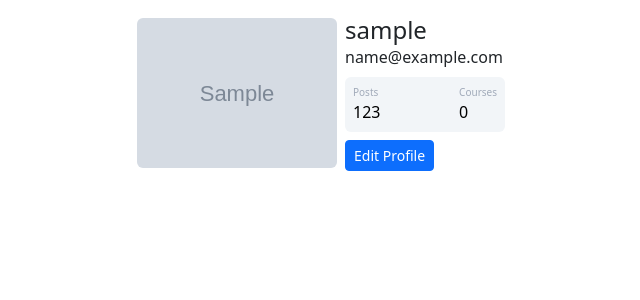
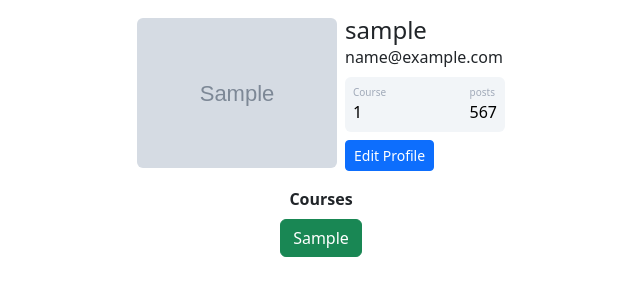
Before and after one commit to tiagocazali/My_Blog_Flask_Site_Project, a Flask app: page /profile in a window 1280 px wide. Shown: the part 56-356 px from the top of the page, without its empty margins (319-959 px from the left). Run offline with Flask 3, Linux system fonts and the light colour scheme; a user stored in the database is signed in; tables that the repository leaves empty hold one stand-in row (values such as "Sample post"); grey boxes marked "Sample" are stand-in pictures.

Commit message:
Show user´s courses in the profile

```diff
--- a/myblog/routes.py
+++ b/myblog/routes.py
@@ -1,3 +1,4 @@
+from re import T
 from flask import render_template, redirect, url_for, flash, request
 from wtforms import EmailField
 from myblog import app, database, bcrypt
@@ -90,10 +91,14 @@ def edit_profile():
         flash("updated Successfully", "alert-success")
         return redirect(url_for("profile"))
     else:
-        #Automatic fill the form with users data
+        # Automatic fill the form with users data
         form_edit_profile.username.data = current_user.username
         form_edit_profile.email.data = current_user.email
-
+        # fill the users courses
+        for course in current_user.courses.split(';'):
+            for field in form_edit_profile:
+                if course in field.label.text:
+                    field.data = True
 
     return render_template("edit_profile.html", photo_profile=photo_profile, form_edit_profile=form_edit_profile)
 
@@ -116,6 +121,10 @@ def update_courses_list(form):
         if "course_" in field.name:
             if field.data:
                 courses_list.append(field.label.text)
+
+    if not courses_list:
+        return "none"
+
     return ';'.join(courses_list)
 
 
--- a/myblog/templates/profile.html
+++ b/myblog/templates/profile.html
@@ -19,13 +19,19 @@
                 <div6 class="p-2 mt-2 bg-primary d-flex justify-content-between rounded text-white stats">
 
                     <div7 class="d-flex flex-column">
-                        <span class="articles">Posts</span>
-                        <span class="number1">123</span>
+                        <span class="articles">Course</span>
+                        <span class="number1">
+                            {% if "none" in current_user.courses %}
+                                0
+                            {% else %}
+                                {{ current_user.courses.count(';') +1 }}
+                            {% endif %}
+                        </span>
                     </div7>
 
                     <div8 class="d-flex flex-column">
-                        <span class="followers">Courses</span>
-                        <span class="number2">0</span>
+                        <span class="followers">posts</span>
+                        <span class="number2">567</span>
                     </div8>
 
                 </div6>
@@ -36,15 +42,27 @@
                     </a>
                 </div10>
 
-
             </div5>
-
         </div3>
 
     </div2>
 
 </div1>
 
+<!-- Show the user's courses like buttons -->
+<div11 class="row justify-content-center">
+
+    <div12 class="col col-4", style="text-align:center">
+
+        <strong>Courses</strong><br>
+        {% for course in current_user.courses.split(';') %}
+            <button type="button" class="btn btn-success disable mt-2">{{course}}</button>
+        {% endfor %}
+
+    </div12>
+
+</div11>
+
 <!-- when user click in Edit Profile, the form will appear here -->
 {% block edit_profile%}
 {% endblock %}
```
